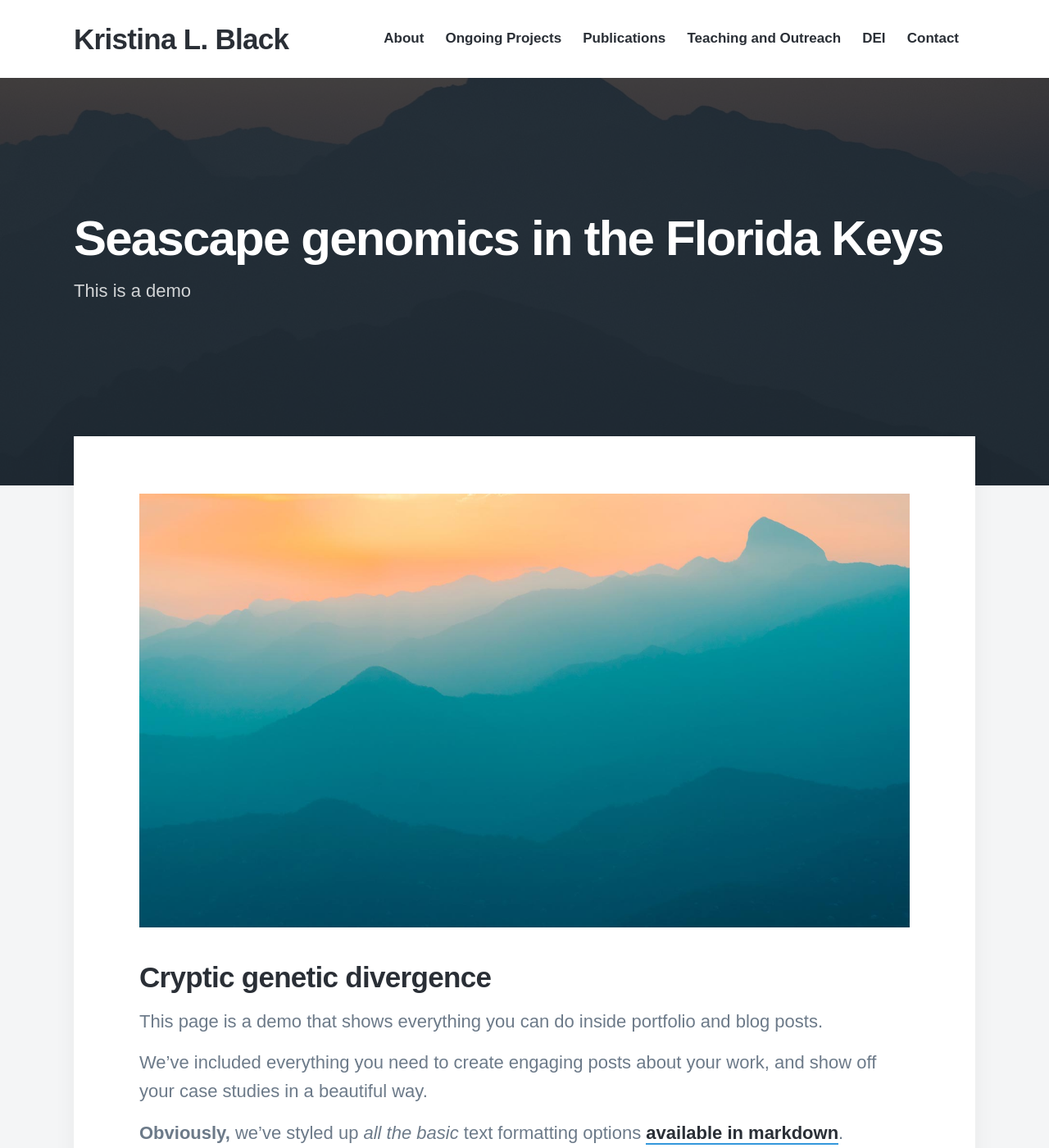
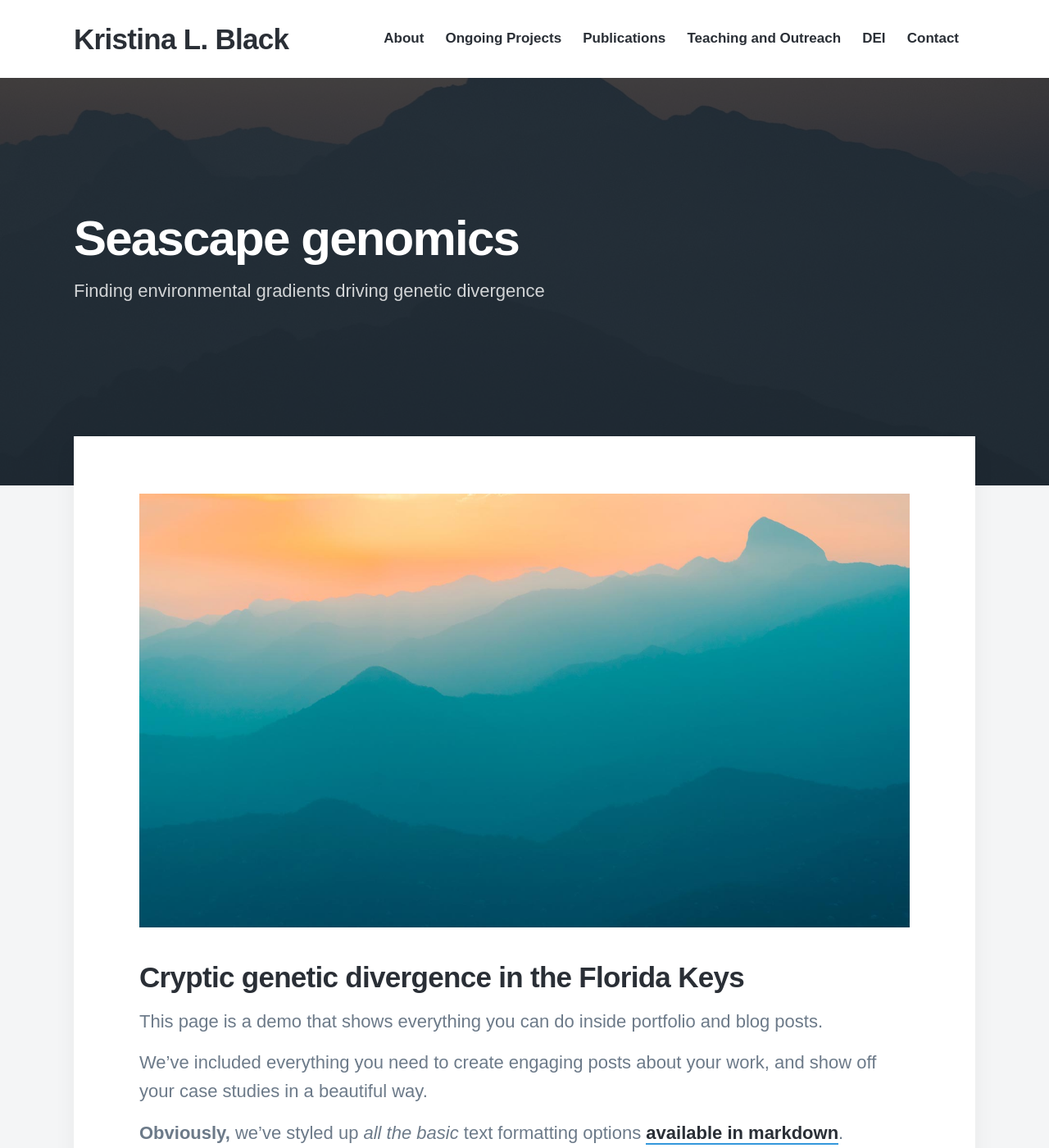
Before and after one commit to kristinaleilani/kristinaleilani.github.io, a Jekyll site: the page built from _projects/SeascapeGenomics.md, in a window 1280 px wide and 1400 px high. Shown: the whole window at 82% size. Built offline with Jekyll 4.4.1, drawn with Linux system fonts in a browser that asks for light colours; nearby versions of some CDN libraries; some web fonts are replaced; some of the changed text lies outside the part shown.

Commit message:
Update and rename FLKeys.md to SeascapeGenomics.md

```diff
--- a/_projects/FLKeys.md
+++ b/_projects/SeascapeGenomics.md
@@ -1,6 +1,6 @@
 ---
-title: 'Seascape genomics in the Florida Keys'
-subtitle: 'This is a demo'
+title: 'Seascape genomics'
+subtitle: 'Finding environmental gradients driving genetic divergence'
 date: 2018-06-30 00:00:00
 description: This page is a demo that shows everything you can do inside portfolio and blog posts.
 featured_image: '/images/demo/demo-square.jpg'
@@ -78,7 +78,7 @@
 
 ---
 
-### Image carousels
+### Adaptation to water quality gradients within cryptic lineages
 
 Here's another gallery with only one column, which creates a carousel slide-show instead.
 
```
Also changed, not shown: other parts of _projects/SeascapeGenomics.md (+2 -2 lines).
